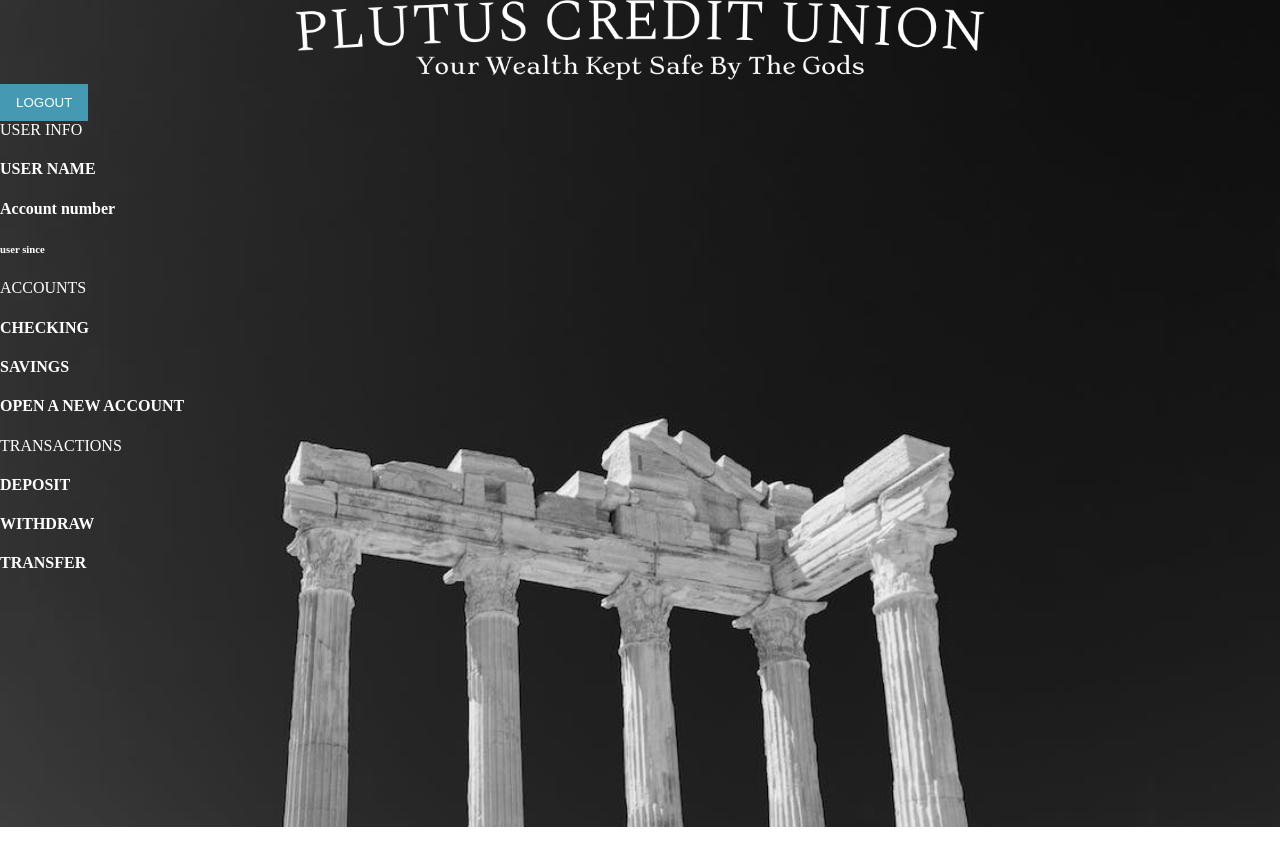
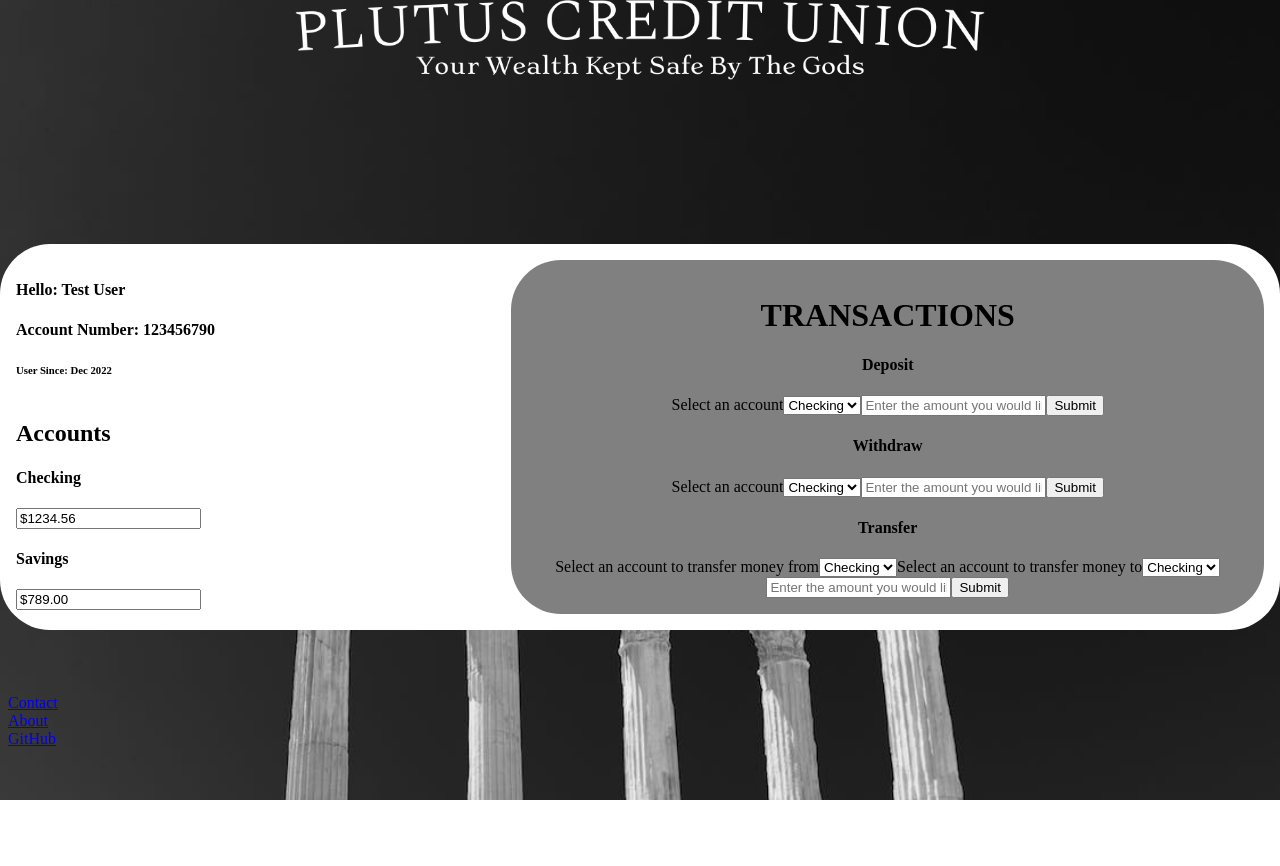
Before and after one commit to SchoolyB/Plutus, a React (Create React App) app: page /Account in a window 1280 px wide. Shown: the top 866 px of the page. After the commit the page ends 800 px from the top, so only its background shows below. Built offline with nearby package versions, Linux system fonts and the light colour scheme.

Commit message:
Minor changes/start building account page layout

```diff
--- a/package.json
+++ b/package.json
@@ -7,7 +7,7 @@
     "@testing-library/jest-dom": "^5.16.5",
     "@testing-library/react": "^13.4.0",
     "@testing-library/user-event": "^13.5.0",
-    "axios": "^1.2.2",
+    "browserify-zlib": "^0.2.0",
     "email-validator": "^2.0.4",
     "formik": "^2.2.9",
     "react": "^18.2.0",
--- a/src/components/Account.jsx
+++ b/src/components/Account.jsx
@@ -1,34 +1,122 @@
 import React from 'react'
-import axios from "axios"
 
 export default function Account() {
   return (
-    <div id="accountPageContainer">
+    <div id="accountPageContainer" style={{
+      color: "black",
+      backgroundColor: "white",
+      borderRadius: "50px",
+      display: "flex",
+      justifyContent: "center",
+      padding:"1rem",
+      marginTop: "10em",
 
-      <div id="logoutContainer">
-      <button>LOGOUT</button>
+    }}>
+{/*
+      <div id="logoutContainer"
+      style={}>
+        <button>LOGOUT</button>
+        </div> */}
+
+      <div id='leftSide' style={{display:"flex",flexDirection:"column", width:"50%"}}>
+      <div id='userInfoContainer'>
+          <h4>Hello: Test User </h4>
+          <h4>Account Number: 123456790 </h4>
+          <h6>User Since: Dec 2022</h6>
+        </div>
+
+        <div id='accountsContainer'>
+          <h2>Accounts</h2>
+          <div>
+            <h4>Checking</h4>
+            <input type="text" value="$1234.56"readOnly></input>
+          </div>
+          <div>
+            <h4>Savings</h4>
+            <input type="text" value="$789.00"readOnly></input>
+          </div>
+          {/* <h4>OPEN A NEW ACCOUNT might add open new account feature in the future</h4>  */}
+        </div>
       </div>
 
-      <div id='userInfoContainer'>
-        USER INFO
-        <h4>USER NAME</h4>
-        <h4>Account number</h4>
-        <h6>user since</h6>
-      </div>
 
-      <div id='accountsContainer'>
-        ACCOUNTS
-        <h4>CHECKING</h4>
-        <h4>SAVINGS</h4>
-        <h4>OPEN A NEW ACCOUNT</h4>
-      </div>
+        <div id="transactionContainer" style={{
+        backgroundColor: "gray",
+        // alignSelf: "flex-end",
+        borderRadius: '50px',
+        padding: "1em",
+        textAlign: "center",
+        flexDirection: "column",
+        // position: "relative",
+        // bottom: "23em"
 
-      <div id="transactionContainer">
-        TRANSACTIONS
-        <h4>DEPOSIT</h4>
-        <h4>WITHDRAW</h4>
-        <h4>TRANSFER</h4>
-      </div>
+      }}>
+        <h1 style={{ textAlign: "center"  }}>TRANSACTIONS</h1>
+
+
+        <div id='depositContainer'>
+            <h4>Deposit</h4>
+            <form>
+              <label>Select an account
+              <select>
+                  {/* all accounts should have last four digits of that users accounts numbers */}
+                <option>Checking</option>
+                <option>Savings</option>
+              </select>
+              </label>
+              <label>
+              <input placeholder='Enter the amount you would like to deposit'></input>
+              </label>
+              <button type='submit'>Submit</button>
+            </form>
+        </div>
+
+
+          <div id='withdrawContainer'>
+          <h4>Withdraw</h4>
+          <form>
+              <label>Select an account
+              <select>
+                  {/* all accounts should have last four digits of that users accounts numbers */}
+                <option>Checking</option>
+                <option>Savings</option>
+              </select>
+              </label>
+              <label>
+              <input placeholder='Enter the amount you would like to withdraw'></input>
+              </label>
+              <button type='submit'>Submit</button>
+            </form>
+        </div>
+
+
+          <div id='transferContainer'>
+          <h4>Transfer</h4>
+          <form>
+              <label>Select an account to transfer money from
+              <select>
+                  {/* all accounts should have last four digits of that users accounts numbers */}
+                <option>Checking</option>
+                <option>Savings</option>
+              </select>
+              </label>
+
+              <label>Select an account to transfer money to
+              <select>
+                  {/* all accounts should have last four digits of that users accounts numbers */}
+                <option>Checking</option>
+                <option>Savings</option>
+              </select>
+              </label>
+
+              <label>
+              <input placeholder='Enter the amount you would like to transfer'></input>
+              </label>
+              <button type='submit'>Submit</button>
+            </form>
+
+          </div>
+        </div>
 
 
     </div>
--- a/src/components/Signup.jsx
+++ b/src/components/Signup.jsx
@@ -1,7 +1,6 @@
 import React from 'react'
-import axios from "axios"
 import logo from "../assets/images/logos/png/logo-no-background.png"
-import { response } from 'express'
+
 
 
 
--- a/src/components/styles.css
+++ b/src/components/styles.css
@@ -29,7 +29,7 @@ header{
 height: 5em
 }
 
-
+/*
 .App {
   font-family: sans-serif;
 }
@@ -107,7 +107,7 @@ background-color: blue;
 position: relative; right: 50em;
 text-align: center;
 
-} */
+} */ */
 
 .footerLinks{
   color: white;
```
Also changed, not shown: 1 other file (tests, documents, lock files or other folders).
